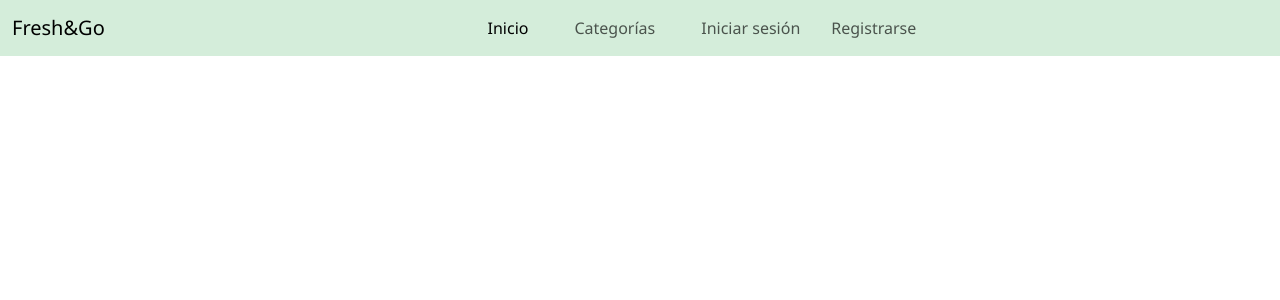
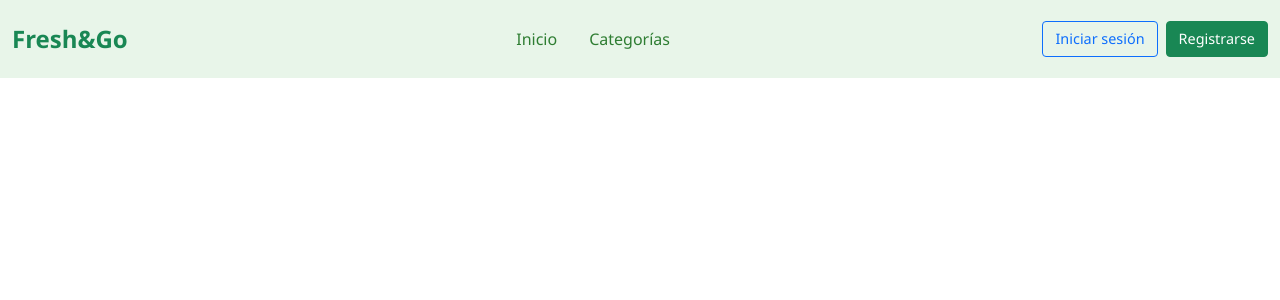
Before and after one commit to marinalp04/FreshGo, a Symfony app: template templates/home/index.html.twig in a window 1280 px wide. Shown: the top 300 px of the page. Run offline with Twig, Linux system fonts and the light colour scheme; the template is opened without the code that fills it, so the values that code supplies are empty; some libraries are stand-ins or nearby versions.

Commit message:
style(navbar): actualización de estilos en el navbar

```diff
--- a/public/css/navbar.css
+++ b/public/css/navbar.css
@@ -1,7 +1,38 @@
 .bg-verde-claro {
-    background-color: #d4edda;
-  }
+  background-color: #e8f5e9;
+}
 
-  .navbar-nav .nav-item {
-    margin: 0 15px;
-  }
+.navbar-brand {
+  font-size: 1.5rem;
+}
+
+.navbar-link {
+  display: block;
+  padding: 0.5rem 1rem;
+  color: #2e7d32;
+  font-weight: 500;
+  text-decoration: none;
+  transition: color 0.3s ease, background-color 0.3s ease;
+}
+
+.navbar-link:hover {
+  color: #1b5e20;
+  background-color: rgba(46, 125, 50, 0.1);
+  border-radius: 0.25rem;
+}
+
+
+.navbar-toggler {
+  border-color: #2e7d32;
+}
+
+/* Para la parte derecha del navbar */
+.navbar .btn {
+  padding: 0.375rem 0.75rem;
+  font-size: 0.9rem;
+  transition: all 0.2s ease;
+}
+
+.navbar .btn:hover {
+  transform: scale(1.05);
+}
--- a/templates/partials/navbar.html.twig
+++ b/templates/partials/navbar.html.twig
@@ -1,45 +1,52 @@
 {# templates/partials/navbar.html.twig #}
 {# Este es el archivo de la barra de navegación que se incluye en todas las páginas #}
-{# Se utiliza Bootstrap para el diseño y la estructura #}
 
 {% block stylesheets %}
     <link rel="stylesheet" href="{{ asset('css/navbar.css') }}">
 {% endblock %}
-<nav class="navbar navbar-expand-lg bg-verde-claro">
+
+<nav class="navbar navbar-expand-lg bg-verde-claro py-3">
   <div class="container-fluid">
-    <a class="navbar-brand" href="#">Fresh&Go</a>
+    <a class="navbar-brand fw-bold text-success" href="{{ path('app_home') }}">Fresh&Go</a>
 
     <button class="navbar-toggler" type="button" data-bs-toggle="collapse"
-            data-bs-target="#navbarNav" aria-controls="navbarNav"
+            data-bs-target="#navbarContent" aria-controls="navbarContent"
             aria-expanded="false" aria-label="Toggle navigation">
       <span class="navbar-toggler-icon"></span>
     </button>
 
-    <div class="collapse navbar-collapse justify-content-center" id="navbarNav">
-      <ul class="navbar-nav">
+    <div class="collapse navbar-collapse justify-content-between" id="navbarContent">
+      <!-- Menú central -->
+      <ul class="navbar-nav mx-auto">
         <li class="nav-item">
-          <a class="nav-link active" href="{{ path('app_home') }}">Inicio</a>
+          <a class="navbar-link color-verde" href="{{ path('app_home') }}">Inicio</a>
         </li>
         <li class="nav-item">
-          <a class="nav-link" href="{{ path('app_categorias') }}">Categorías</a>
+          <a class="navbar-link color-verde" href="{{ path('app_categorias') }}">Categorías</a>
         </li>
-        {# Para mostrar el usuario, o iniciar sesion #}
         {% if app.user %}
-                <li class="nav-item nav-link">Bienvenido, {{ app.user.email }}</li>
-                 <li>
-                  <a class="nav-link" href="{{ path('mostrar_carrito') }}">Carrito</a>
+          <li class="nav-item">
+            <a class="navbar-link color-verde" href="{{ path('mostrar_carrito') }}">Carrito</a>
+          </li>
+        {% endif %}
+      </ul>
+
+      <!-- Login / Usuario -->
+      <ul class="navbar-nav align-items-center">
+        {% if app.user %}
+            <li class="nav-item">
+                <span class=" text-success fw-semibold">Hola, {{ app.user.email }}</span>
             </li>
             <li class="nav-item">
-                  <a class="nav-link" href="{{ path('app_logout') }}">Cerrar sesión</a>
+                <a class=" btn btn-sm btn-outline-danger ms-2" href="{{ path('app_logout') }}">Cerrar sesión</a>
             </li>
         {% else %}
             <li class="nav-item">
-                  <a class="nav-link" href="{{ path('app_login') }}">Iniciar sesión</a>
+                <a class=" btn btn-sm btn-outline-primary me-2" href="{{ path('app_login') }}">Iniciar sesión</a>
             </li>
-                <li>
-                  <a class="nav-link" href="{{ path('app_registro') }}">Registrarse</a>
+            <li class="nav-item">
+                <a class=" btn btn-sm btn-success" href="{{ path('app_registro') }}">Registrarse</a>
             </li>
-
         {% endif %}
       </ul>
     </div>
```
Lines whose indentation alone changed are shown as unchanged.
